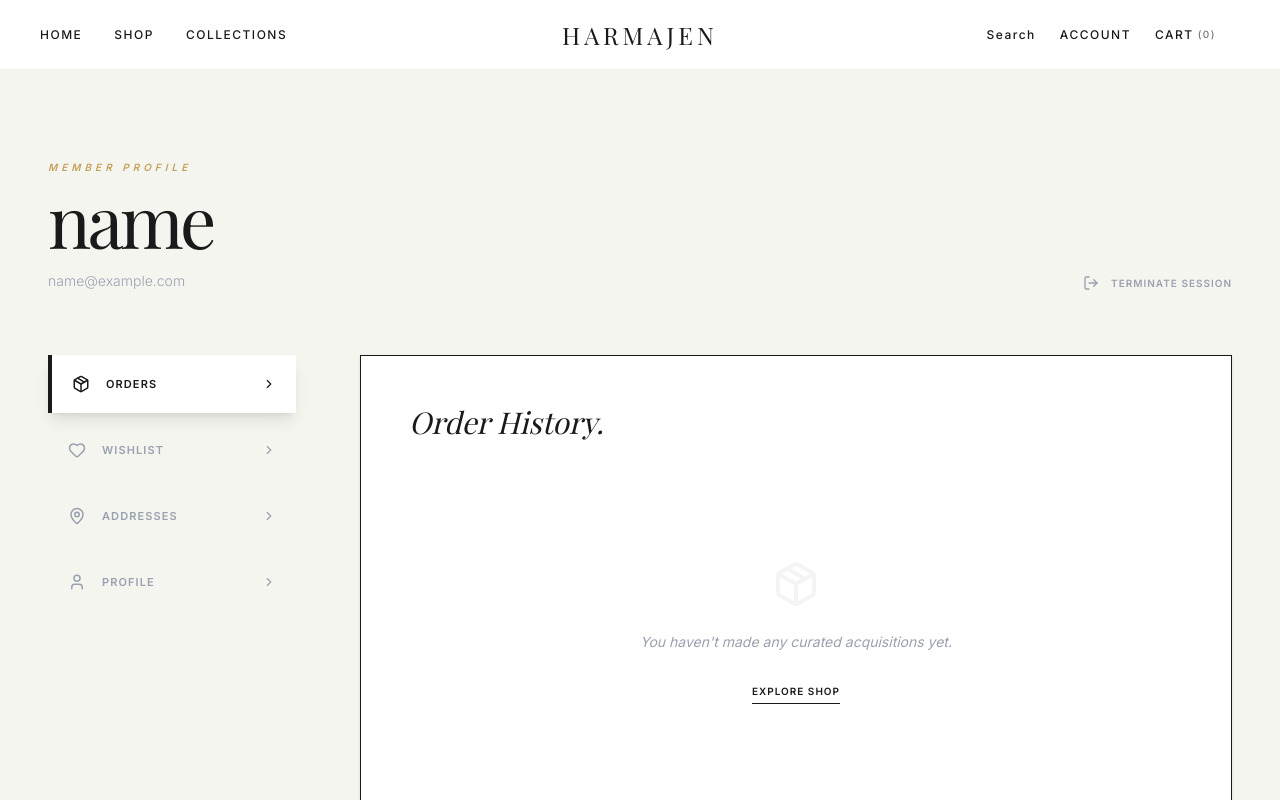
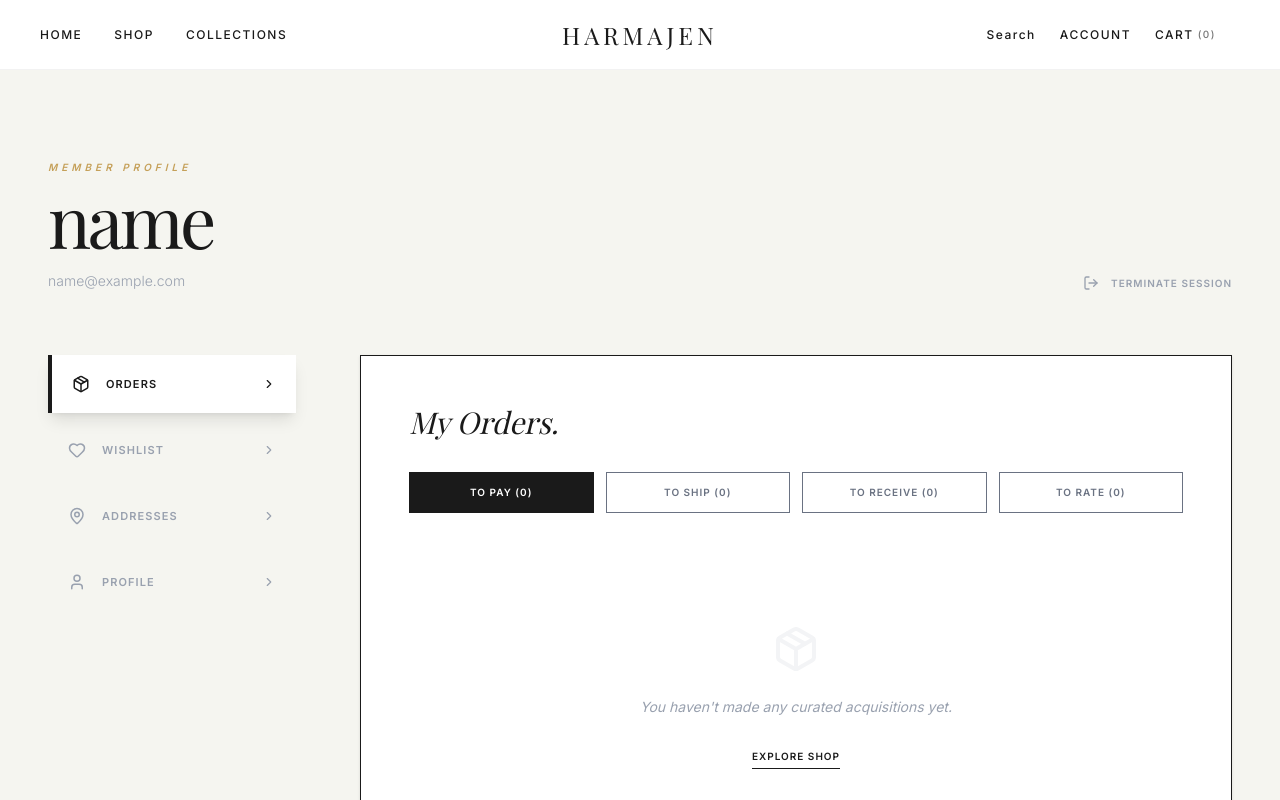
Before and after one commit to kaiiii05/Hamrajen, a React (Vite) app: page /account in a window 1280 px wide. Both pictures are taken after typing "name@example.com" into the empty fields and a click on the button "REQUEST AUTHENTICATION". Shown: the top 800 px of the page. Built offline with nearby package versions, Linux system fonts and the light colour scheme; a web font is replaced by a local one.

Commit message:
Update Account.tsx

```diff
--- a/src/pages/Account.tsx
+++ b/src/pages/Account.tsx
@@ -4,11 +4,35 @@ import { ShoppingBag, MapPin, Heart, LogOut, ChevronRight, Package, User, Star }
 import { useApp } from '../context/AppContext';
 import { formatPrice, cn } from '../lib/utils';
 import { Link } from 'react-router-dom';
+import { Order } from '../types';
 
 export default function Account() {
   const { user, login, logout, orders } = useApp();
   const [email, setEmail] = useState('');
   const [activeTab, setActiveTab ] = useState('orders');
+  const [orderSection, setOrderSection] = useState<'to-pay' | 'to-ship' | 'to-receive' | 'to-rate'>('to-pay');
+
+  const mapOrderToSection = (status: Order['status']) => {
+    if (status === 'confirmed') return 'to-pay';
+    if (status === 'preparing') return 'to-ship';
+    if (status === 'shipped' || status === 'out-for-delivery') return 'to-receive';
+    return 'to-rate';
+  };
+
+  const sectionLabels: Record<'to-pay' | 'to-ship' | 'to-receive' | 'to-rate', string> = {
+    'to-pay': 'To Pay',
+    'to-ship': 'To Ship',
+    'to-receive': 'To Receive',
+    'to-rate': 'To Rate'
+  };
+
+  const filteredOrders = orders.filter((order) => mapOrderToSection(order.status) === orderSection);
+  const orderSectionCounts = {
+    'to-pay': orders.filter((order) => mapOrderToSection(order.status) === 'to-pay').length,
+    'to-ship': orders.filter((order) => mapOrderToSection(order.status) === 'to-ship').length,
+    'to-receive': orders.filter((order) => mapOrderToSection(order.status) === 'to-receive').length,
+    'to-rate': orders.filter((order) => mapOrderToSection(order.status) === 'to-rate').length
+  };
 
   if (!user) {
     return (
@@ -95,7 +119,25 @@ export default function Account() {
           <div className="lg:col-span-9 bg-white border border-brand-gray p-8 md:p-12 shadow-sm min-h-[600px]">
              {activeTab === 'orders' && (
                <motion.div initial={{ opacity: 0 }} animate={{ opacity: 1 }}>
-                  <h2 className="text-3xl font-serif mb-10 italic">Order History.</h2>
+                  <h2 className="text-3xl font-serif mb-8 italic">My Orders.</h2>
+
+                  <div className="grid grid-cols-2 md:grid-cols-4 gap-3 mb-8">
+                    {(Object.keys(sectionLabels) as Array<'to-pay' | 'to-ship' | 'to-receive' | 'to-rate'>).map((section) => (
+                      <button
+                        key={section}
+                        onClick={() => setOrderSection(section)}
+                        className={cn(
+                          "border px-4 py-3 text-[10px] uppercase font-bold tracking-widest transition-all",
+                          orderSection === section
+                            ? "bg-brand-charcoal text-white border-brand-charcoal"
+                            : "border-brand-gray text-gray-500 hover:border-brand-charcoal hover:text-brand-charcoal"
+                        )}
+                      >
+                        {sectionLabels[section]} ({orderSectionCounts[section]})
+                      </button>
+                    ))}
+                  </div>
+
                   {orders.length === 0 ? (
                     <div className="flex flex-col items-center justify-center py-20 text-center">
                        <Package size={48} className="text-gray-100 mb-6" />
@@ -104,11 +146,16 @@ export default function Account() {
                     </div>
                   ) : (
                     <div className="space-y-8">
-                       {orders.map((order) => (
+                       {filteredOrders.length === 0 && (
+                         <div className="border border-dashed border-brand-gray p-10 text-center">
+                           <p className="text-gray-500 text-sm">No orders in <span className="font-medium">{sectionLabels[orderSection]}</span> yet.</p>
+                         </div>
+                       )}
+                       {filteredOrders.map((order) => (
                          <div key={order.id} className="border border-brand-gray p-6 hover:shadow-md transition-shadow">
                             <div className="flex justify-between items-start mb-6">
                                <div>
-                                  <p className="text-[10px] uppercase font-bold tracking-widest text-brand-gold mb-1">{order.status}</p>
+                                  <p className="text-[10px] uppercase font-bold tracking-widest text-brand-gold mb-1">{sectionLabels[mapOrderToSection(order.status)]}</p>
                                   <h4 className="font-serif text-xl">{order.id}</h4>
                                   <p className="text-[10px] text-gray-400 mt-1">{new Date(order.createdAt).toLocaleDateString()}</p>
                                </div>
```
